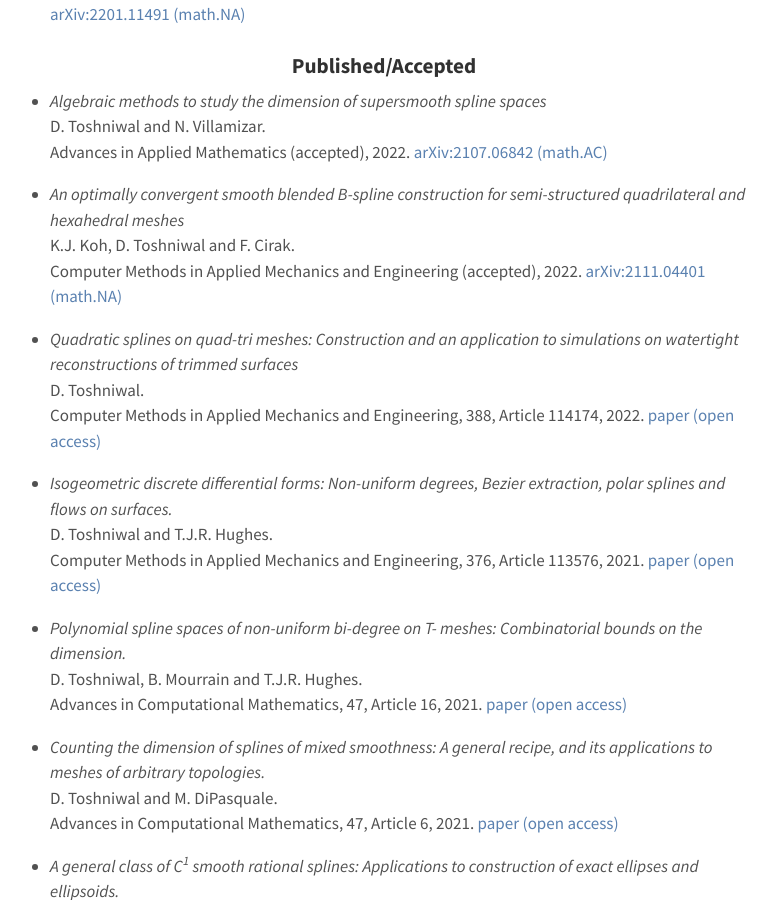
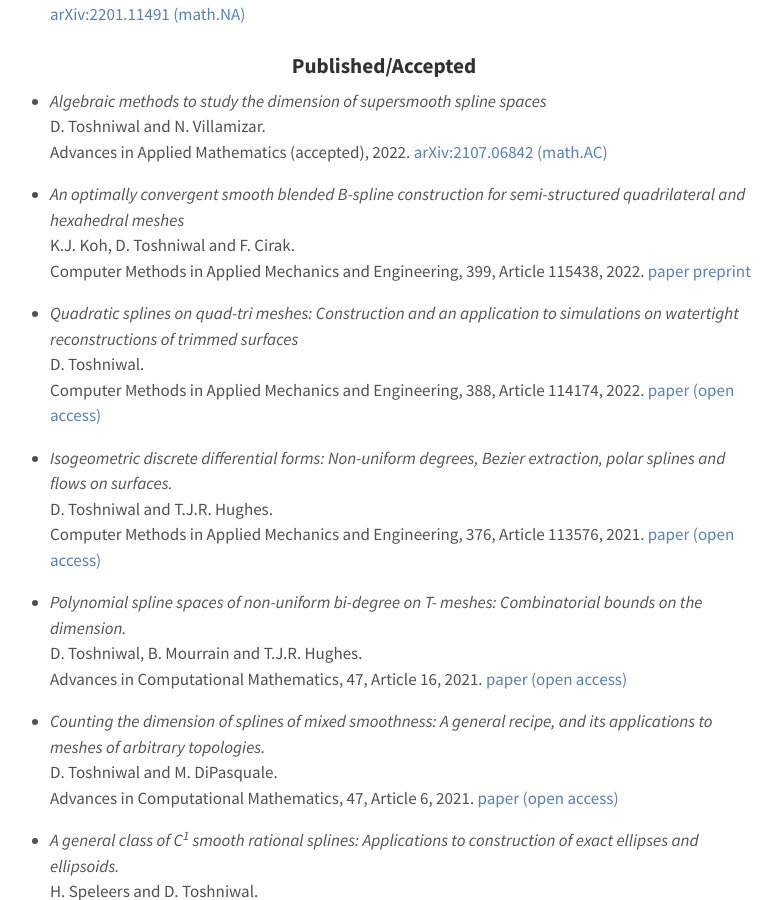
Before and after one commit to dtoshniwal/dtoshniwal.github.io, a Jekyll site: the page built from research.md, in a window 1280 px wide and 900 px high, scrolled down 985 px. Shown: the whole window, without its empty margins (256-1038 px from the left). Built offline with Jekyll 4.4.1, drawn with Linux system fonts in a browser that asks for light colours.

Commit message:
Update publication details

```diff
--- a/research.md
+++ b/research.md
@@ -55,8 +55,8 @@
 <br>
 K.J. Koh, D. Toshniwal and F. Cirak.
 <br>
-Computer Methods in Applied Mechanics and Engineering (accepted), 2022.
-[arXiv:2111.04401 (math.NA)](https://arxiv.org/abs/2111.04401/)
+Computer Methods in Applied Mechanics and Engineering, 399, Article 115438, 2022.
+[paper](https://www.sciencedirect.com/science/article/abs/pii/S0045782522004819) [preprint](https://arxiv.org/abs/2111.04401)
 
 * <i>Quadratic splines on quad-tri meshes: Construction and an application to simulations on watertight reconstructions of trimmed surfaces</i>
 <br>
```
